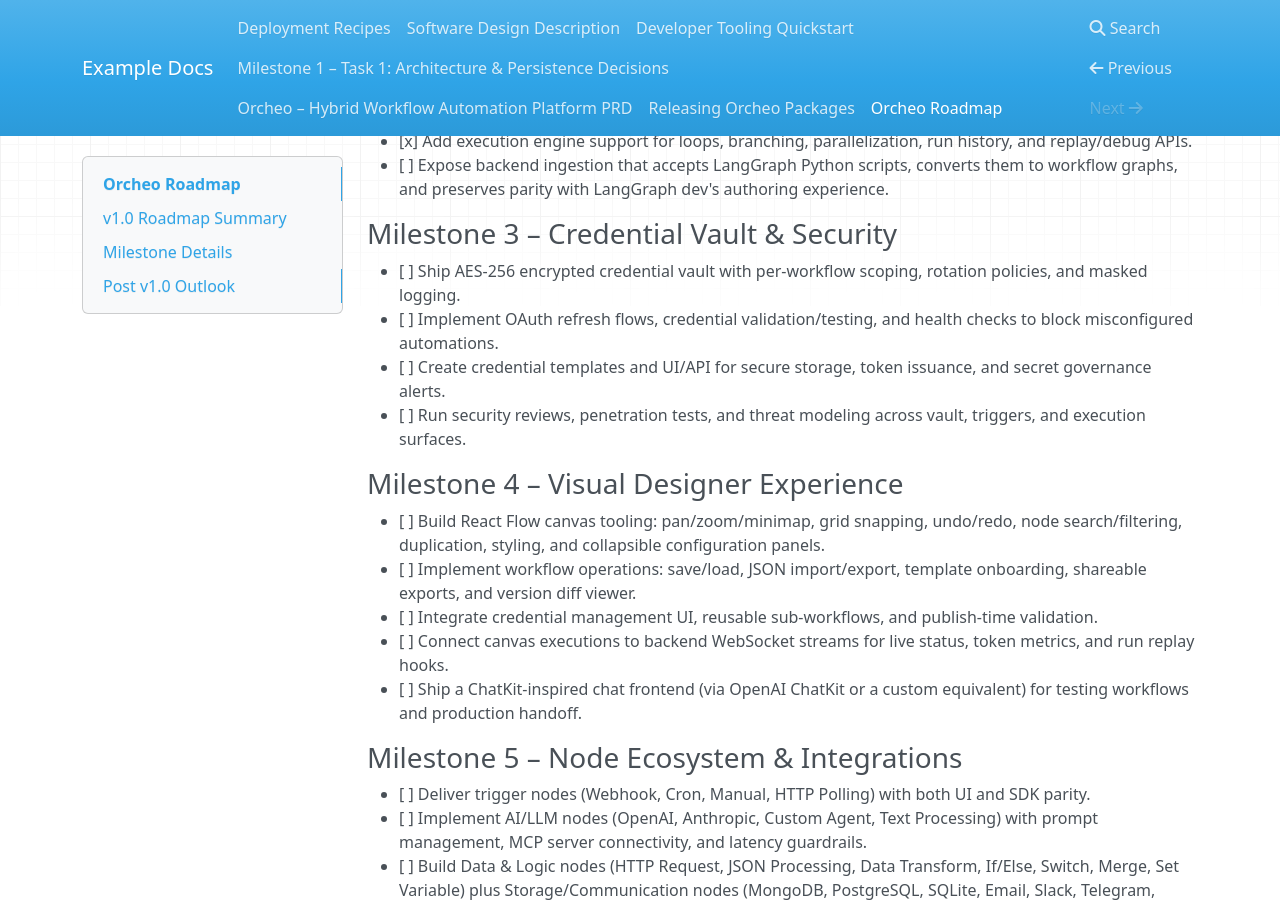
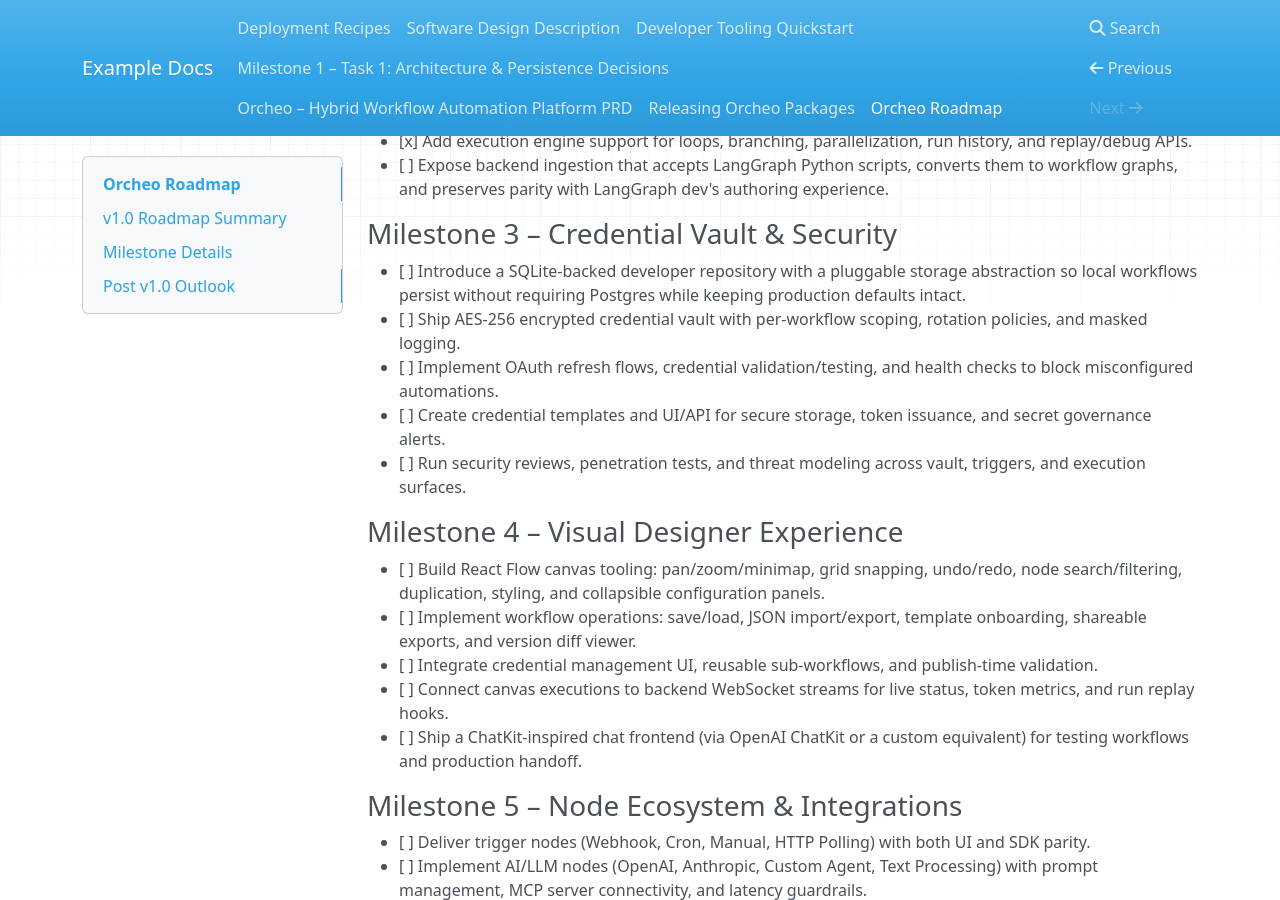
Before and after one commit to ShaojieJiang/orcheo, an MkDocs documentation site: the page built from docs/roadmap.md, in a window 1280 px wide and 900 px high, scrolled down 1293 px. Built offline with MkDocs 1.6.1, drawn with Linux system fonts in a browser that asks for light colours; nearby versions of some CDN libraries.

Commit message:
Schedule SQLite integration

```diff
--- a/docs/roadmap.md
+++ b/docs/roadmap.md
@@ -35,6 +35,7 @@
 - [ ] Expose backend ingestion that accepts LangGraph Python scripts, converts them to workflow graphs, and preserves parity with LangGraph dev's authoring experience.
 
 ### Milestone 3 – Credential Vault & Security
+- [ ] Introduce a SQLite-backed developer repository with a pluggable storage abstraction so local workflows persist without requiring Postgres while keeping production defaults intact.
 - [ ] Ship AES-256 encrypted credential vault with per-workflow scoping, rotation policies, and masked logging.
 - [ ] Implement OAuth refresh flows, credential validation/testing, and health checks to block misconfigured automations.
 - [ ] Create credential templates and UI/API for secure storage, token issuance, and secret governance alerts.
```
